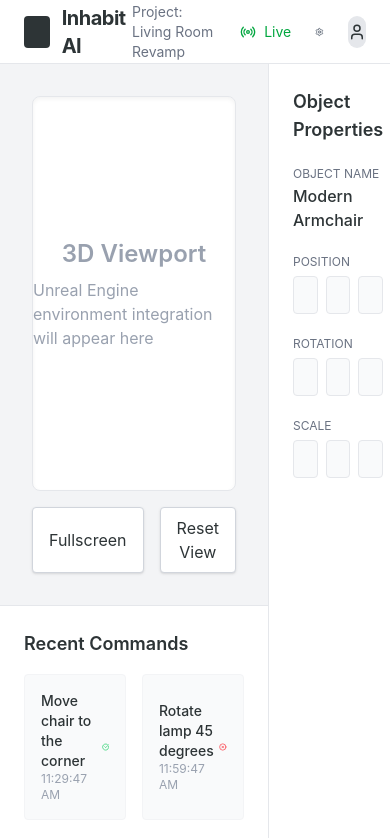
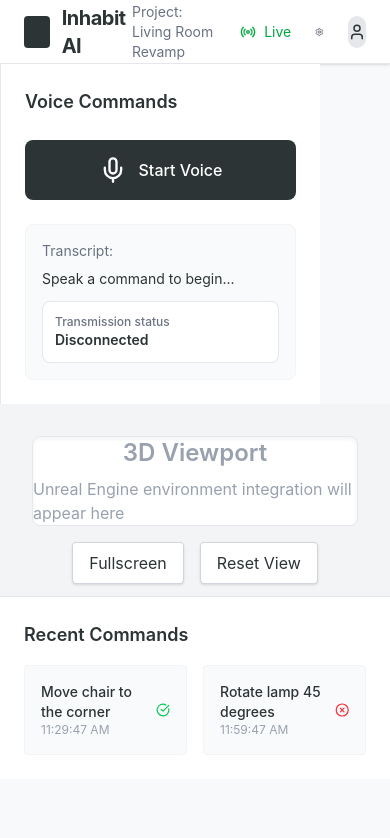
Before and after one commit to Anant798/Inhabit, a React (Vite) app in the folder apps/web/: page / in a window 390 px wide. Shown: the top 838 px of the page. Built offline with nearby package versions, Linux system fonts and the light colour scheme; no server answers.

Commit message:
Make Inhabit workspace usable on mobile

```diff
--- a/apps/web/src/pages/Workspace.tsx
+++ b/apps/web/src/pages/Workspace.tsx
@@ -5,15 +5,22 @@ import CommandHistory from '../components/commands/CommandHistory';
 import ObjectProperties from '../components/properties/ObjectProperties';
 
 const Workspace = () => (
-  <div className="flex flex-col h-screen overflow-hidden">
+  <div className="flex min-h-screen flex-col md:h-screen md:min-h-0 md:overflow-hidden">
     <Navbar />
-    <div className="flex flex-1 overflow-hidden">
-      <div className="flex-1 flex flex-col">
-        <Viewport />
+    <div className="flex flex-1 flex-col overflow-visible md:min-h-0 md:flex-row md:overflow-hidden">
+      {/* Put voice controls first on phones; keep the full workspace on desktop. */}
+      <div className="order-1 w-full md:order-2 md:w-80 md:shrink-0">
+        <VoicePanel />
+      </div>
+      <div className="order-2 flex min-w-0 flex-1 flex-col md:order-1 md:min-h-0">
+        <div className="h-48 shrink-0 md:h-auto md:min-h-0 md:flex-1">
+          <Viewport />
+        </div>
         <CommandHistory />
       </div>
-      <ObjectProperties />
-      <VoicePanel />
+      <div className="hidden md:block md:order-3 md:w-72 md:shrink-0">
+        <ObjectProperties />
+      </div>
     </div>
   </div>
 );
```
